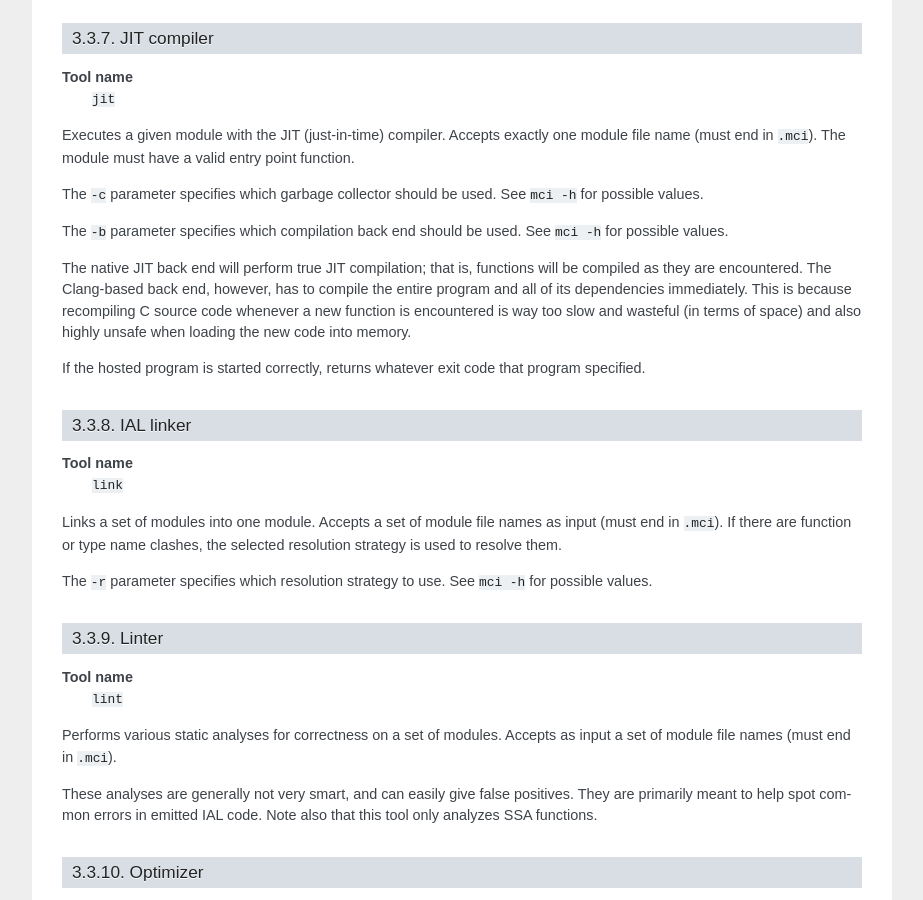
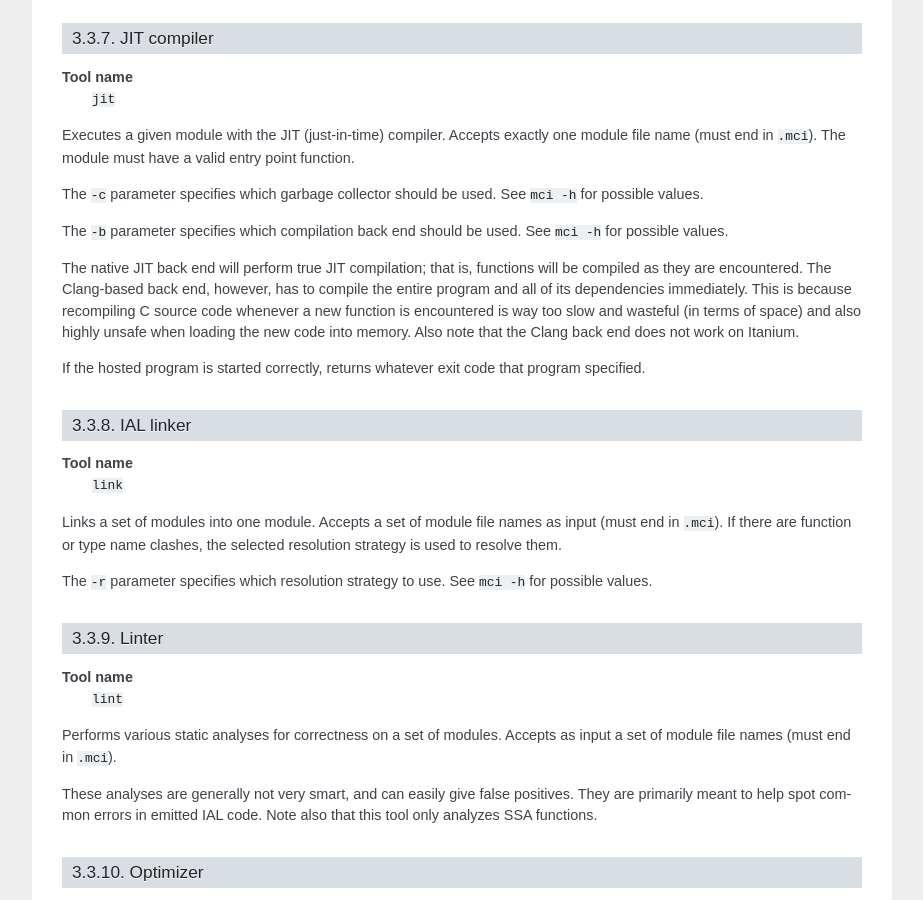
Before and after one commit to lycus/mci, a Sphinx documentation site: the page built from docs/command_line_tools.rst, in a window 1280 px wide and 900 px high, scrolled down 2172 px. Shown: the whole window, without its empty margins (198-1121 px from the left). Built offline with Sphinx 7.4.7, drawn with Linux system fonts in a browser that asks for light colours.

Commit message:
The Clang back end does not work on Itanium.

```diff
--- a/docs/command_line_tools.rst
+++ b/docs/command_line_tools.rst
@@ -145,7 +145,8 @@ will be compiled as they are encountered. The Clang-based back end, however,
 has to compile the entire program and all of its dependencies immediately.
 This is because recompiling C source code whenever a new function is
 encountered is way too slow and wasteful (in terms of space) and also highly
-unsafe when loading the new code into memory.
+unsafe when loading the new code into memory. Also note that the Clang back
+end does not work on Itanium.
 
 If the hosted program is started correctly, returns whatever exit code that
 program specified.
```
